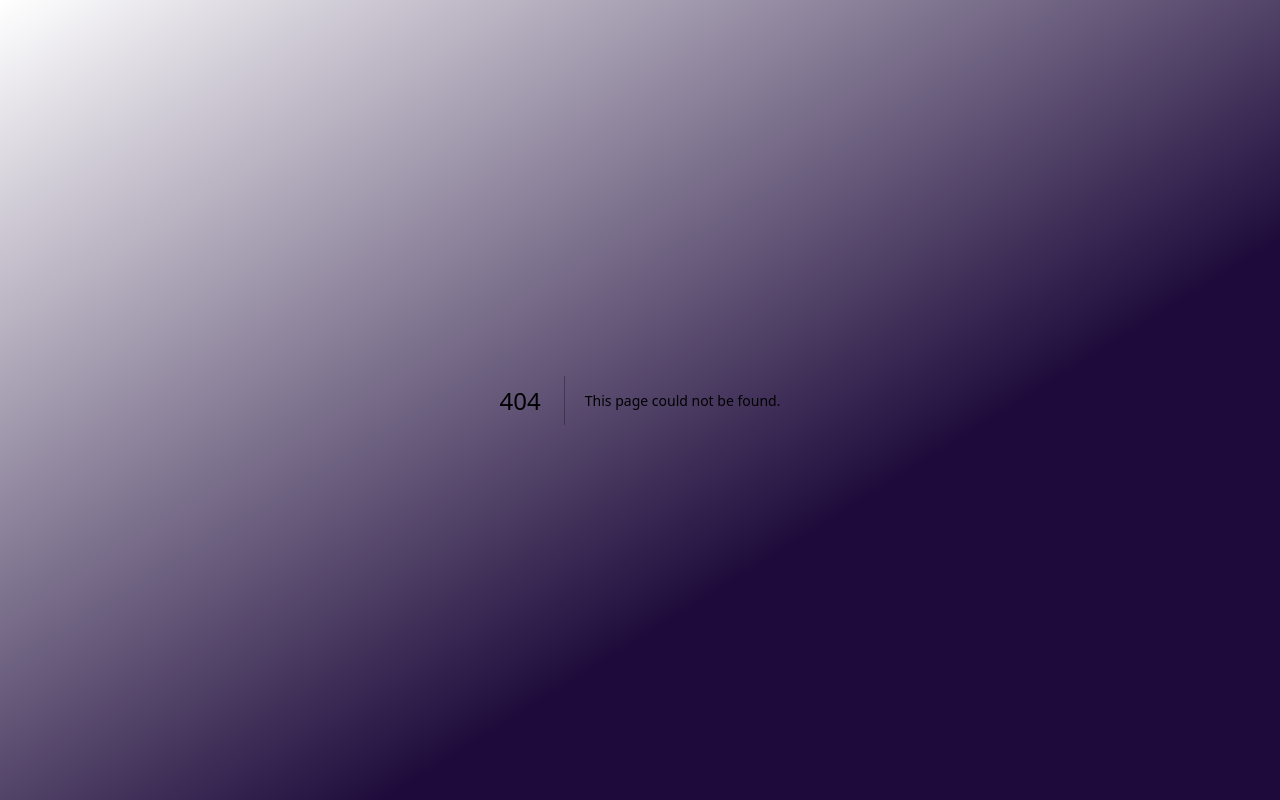
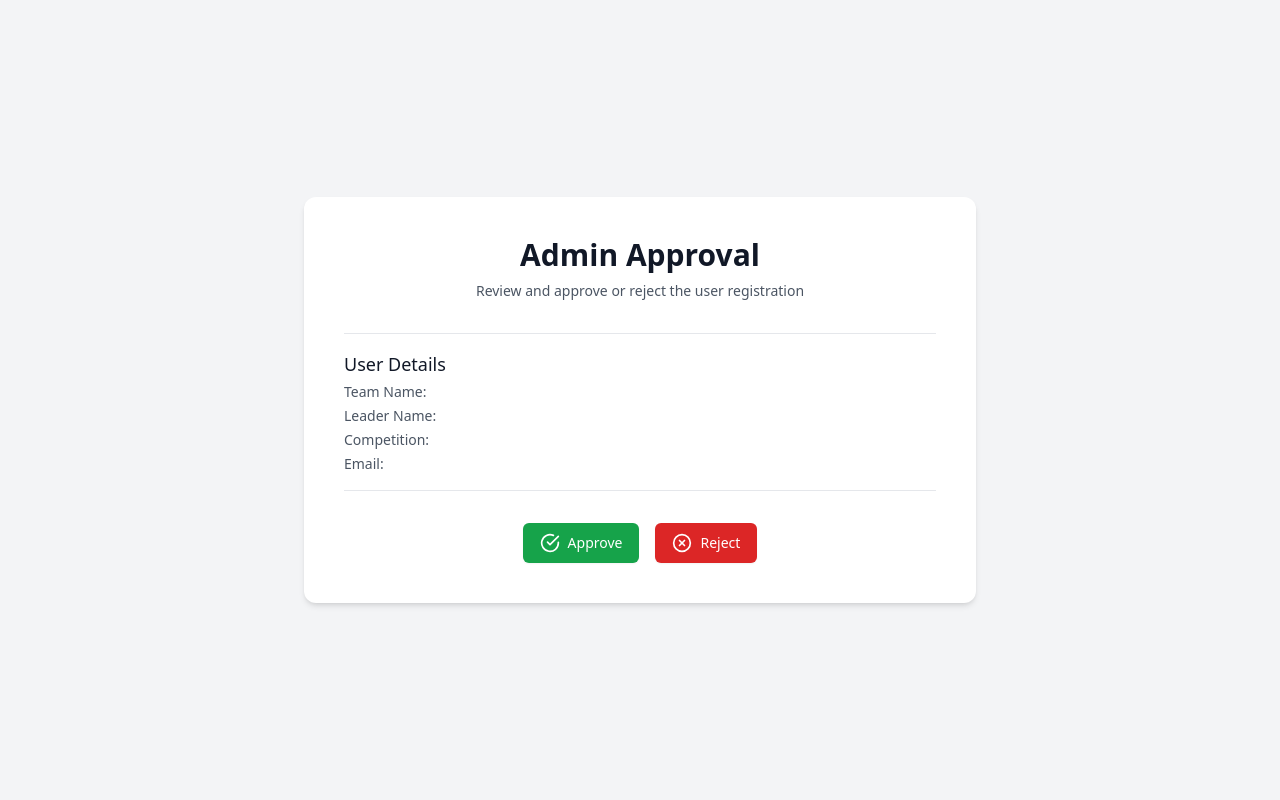
Before and after one commit to Wisnusat/interfest2024, a Next.js app: page /approval/1 in a window 1280 px wide. Before the commit this address had no page. Built offline with nearby package versions, Linux system fonts and the light colour scheme.

Commit message:
feat/approval page

```diff
--- /dev/null
+++ b/app/api/sendEmail/route.js
@@ -0,0 +1,26 @@
+import nodemailer from 'nodemailer';
+
+export async function POST(req, res) {
+    const { email, subject, text } = await req.json();
+    const transporter = nodemailer.createTransport({
+        service: 'gmail',
+        auth: {
+            user: process.env.EMAIL_USER,
+            pass: process.env.EMAIL_PASS,
+        },
+    });
+    // Set up email data
+    const mailOptions = {
+        from: process.env.EMAIL_USER,
+        to: email,
+        subject: subject,
+        text: text,
+    };
+    try {
+        await transporter.sendMail(mailOptions);
+        return new Response(JSON.stringify({ message: 'Email sent successfully' }), { status: 200 });
+    } catch (error) {
+        console.error('Error sending email:', error);
+        return new Response(JSON.stringify({ error: 'Error sending email' }), { status: 500 });
+    }
+}
--- /dev/null
+++ b/app/approval/[token]/page.jsx
@@ -0,0 +1,164 @@
+"use client"
+
+import React, { useEffect, useState } from 'react'
+import { Button } from "@/components/ui/button"
+import { Input } from "@/components/ui/input"
+import { Label } from "@/components/ui/label"
+import { CheckCircle, XCircle } from 'lucide-react'
+import { jwtDecode } from 'jwt-decode'
+import Spinner from '@/components/ui/spinner'
+import { useToast } from '@/components/hooks/use-toast'
+import { useRouter } from 'next/navigation'
+
+export default function AdminApprovalPage({ params }) {
+    const { toast } = useToast();
+    const router = useRouter();
+    const [userData, setUserData] = useState(null);
+    const [showRejectReason, setShowRejectReason] = useState(false)
+    const [rejectReason, setRejectReason] = useState('')
+    const [isSubmitting, setSubmitting] = useState(false)
+
+    const handleApprove = async () => {
+        setShowRejectReason(false);
+        setSubmitting(true);
+        try {
+            await fetch('/api/sendEmail', {
+                method: 'POST',
+                headers: {
+                    'Content-Type': 'application/json',
+                },
+                body: JSON.stringify({
+                    email: userData.leaderName.split("/")[1], // Replace with the recipient's email
+                    subject: '✨ You are Invited! Your Submission for Interfest Has Been Accepted! 🌟',
+                    text: ` Congratulations!
+
+                            🎉 We are thrilled to inform you that your submission for Interfest: The Magical Journey has been accepted! 🪄✨
+
+                            Your creativity and passion have enchanted us, and we can't wait to see the magic you bring to the event. Please keep an eye on your inbox for further details and event updates as we prepare for an unforgettable experience!
+
+                            If you have any questions or need assistance, feel free to reach out. We look forward to sharing this magical adventure with you!
+
+                            Warmest regards,
+                            The Interfest Team
+                            [+6287831548658] - CP`,
+                }),
+            });
+
+            toast({ title: 'Success', description: 'User approved and email sent.' });
+        } catch (error) {
+            toast({ title: 'Error', description: error.message });
+        }
+        setSubmitting(false);
+    }
+
+    const handleReject = async () => {
+        setSubmitting(true);
+        try {
+            if (rejectReason.trim() === '') {
+                toast({ title: 'Error', description: 'Please provide a reason for rejection' });
+                return;
+            }
+            await fetch('/api/sendEmail', {
+                method: 'POST',
+                headers: {
+                    'Content-Type': 'application/json',
+                },
+                body: JSON.stringify({
+                    email: userData.leaderName.split("/")[1], // Replace with the recipient's email
+                    subject: '🌙 Thank You for Your Submission to Interfest 🧙‍♂️',
+                    text: `Thank you for your submission to Interfest: The Magical Journey. After careful consideration, we regret to inform you that we won't be able to include your submission. Reason: ${rejectReason}.
+                    If you have any questions or would like feedback, don't hesitate to contact us.
+                    Wishing you all the best on your magical journey
+
+                    The Interfest Team
+                    [+6287831548658] - CP`,
+                }),
+            });
+
+            toast({ title: 'Success', description: 'User rejected and email sent.' });
+        } catch (error) {
+            toast({ title: 'Error', description: error.message });
+        }
+        setSubmitting(false);
+    }
+
+    useEffect(() => {
+        if (params.token) {
+            try {
+                const decodedToken = jwtDecode(params.token);
+                setUserData(decodedToken);
+            } catch (error) {
+                console.error('Invalid token:', error);
+                toast({ title: 'error', description: 'Invalid token' })
+            }
+        } else {
+            router.push("/");
+        }
+    }, [params]);
+
+    return (
+        <div className="min-h-screen bg-gray-100 flex flex-col items-center justify-center px-4 sm:px-6 lg:px-8">
+            <div className="max-w-2xl w-full space-y-8 bg-white p-10 rounded-xl shadow-md">
+                <div>
+                    <h2 className="text-center text-3xl font-extrabold text-gray-900">Admin Approval</h2>
+                    <p className="mt-2 text-center text-sm text-gray-600">
+                        Review and approve or reject the user registration
+                    </p>
+                </div>
+
+                <div className="border-t border-b border-gray-200 py-4">
+                    <h3 className="text-lg font-medium text-gray-900">User Details</h3>
+                    <p className="mt-1 text-sm text-gray-600">Team Name: {userData ? userData.teamName : ''}</p>
+                    <p className="mt-1 text-sm text-gray-600">Leader Name: {userData ? userData.leaderName.split("/")[0] : ''}</p>
+                    <p className="mt-1 text-sm text-gray-600">Competition: {userData ? userData.competition : ''}</p>
+                    <p className="mt-1 text-sm text-gray-600">Email: {userData ? userData.leaderName.split("/")[1] : ''}</p>
+                </div>
+
+                <div className="flex justify-center space-x-4">
+                    <Button
+                        type="button"
+                        onClick={handleApprove}
+                        className="inline-flex items-center px-4 py-2 border border-transparent text-sm font-medium rounded-md shadow-sm text-white bg-green-600 hover:bg-green-700 focus:outline-none focus:ring-2 focus:ring-offset-2 focus:ring-green-500"
+                    >
+                        {isSubmitting ? <Spinner /> : <CheckCircle className="mr-2 h-5 w-5" />}
+                        {!isSubmitting && 'Approve'}
+                    </Button>
+                    <Button
+                        type="button"
+                        onClick={() => setShowRejectReason(true)}
+                        className="inline-flex items-center px-4 py-2 border border-transparent text-sm font-medium rounded-md shadow-sm text-white bg-red-600 hover:bg-red-700 focus:outline-none focus:ring-2 focus:ring-offset-2 focus:ring-red-500"
+                    >
+                        <XCircle className="mr-2 h-5 w-5" />
+                        Reject
+                    </Button>
+                </div>
+
+                {showRejectReason && (
+                    <div className="mt-4">
+                        <Label htmlFor="rejectReason" className="block text-sm font-medium text-gray-700">
+                            Reason for Rejection
+                        </Label>
+                        <Input
+                            type="text"
+                            name="rejectReason"
+                            id="rejectReason"
+                            value={rejectReason}
+                            onChange={(e) => setRejectReason(e.target.value)}
+                            className="mt-1 block w-full border-gray-300 rounded-md shadow-sm focus:ring-[#E8590C] focus:border-[#E8590C] sm:text-sm"
+                            placeholder="Enter reason for rejection"
+                        />
+                        <div className="mt-4 flex justify-end">
+                            <Button
+                                type="button"
+                                onClick={handleReject}
+                                className="inline-flex items-center px-4 py-2 border border-transparent text-sm font-medium rounded-md shadow-sm text-white bg-[#E8590C] hover:bg-[#d14e0b] focus:outline-none focus:ring-2 focus:ring-offset-2 focus:ring-[#E8590C]"
+                            >
+                                {isSubmitting ? <Spinner /> : 'Submit Rejection'}
+                            </Button>
+                        </div>
+                    </div>
+                )}
+            </div>
+        </div>
+    )
+}
--- /dev/null
+++ b/components/ui/spinner.tsx
@@ -0,0 +1,24 @@
+"use client"
+
+import { cn } from "@/lib/utils"
+
+export default function Spinner({ size = 'sm', className }: any) {
+  return (
+    <div
+      className={cn(
+        "inline-block animate-spin rounded-full border-4 border-solid border-current border-r-transparent align-[-0.125em] motion-reduce:animate-[spin_1.5s_linear_infinite]",
+        {
+          'h-4 w-4 border-2': size === 'sm',
+          'h-8 w-8 border-4': size === 'md',
+          'h-12 w-12 border-4': size === 'lg',
+        },
+        className
+      )}
+      role="status"
+    >
+      <span className="!absolute !-m-px !h-px !w-px !overflow-hidden !whitespace-nowrap !border-0 !p-0 ![clip:rect(0,0,0,0)]">
+        Loading...
+      </span>
+    </div>
+  )
+}
--- a/package.json
+++ b/package.json
@@ -22,12 +22,15 @@
     "framer-motion": "^10.16.4",
     "fs": "^0.0.1-security",
     "googleapis": "^144.0.0",
+    "jwt-decode": "^4.0.0",
     "lucide-react": "^0.292.0",
     "next": "^14.0.3",
     "next-connect": "^1.0.0",
+    "nodemailer": "^6.9.15",
     "raw-body": "^3.0.0",
     "react": "^18.2.0",
     "react-dom": "^18.2.0",
+    "react-router-dom": "^6.27.0",
     "tailwind-merge": "^2.5.2"
   },
   "devDependencies": {
```
Also changed, not shown: 1 other file (tests, documents, lock files or other folders).
